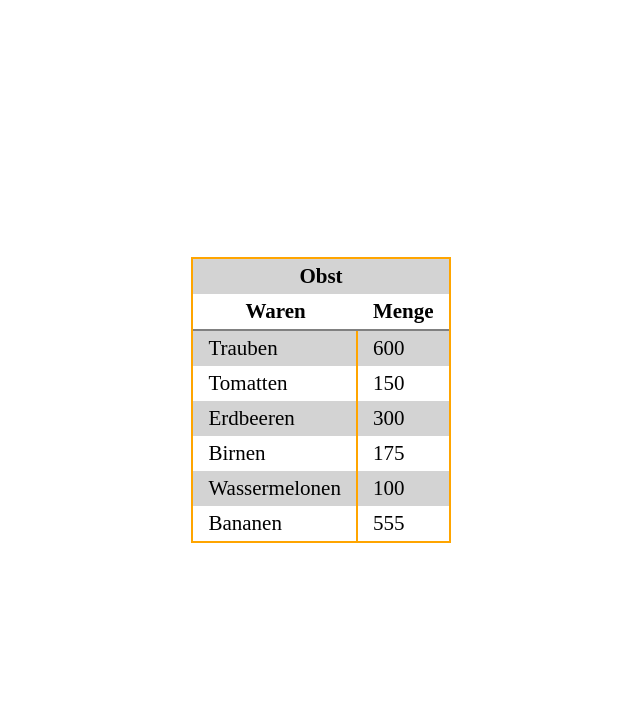
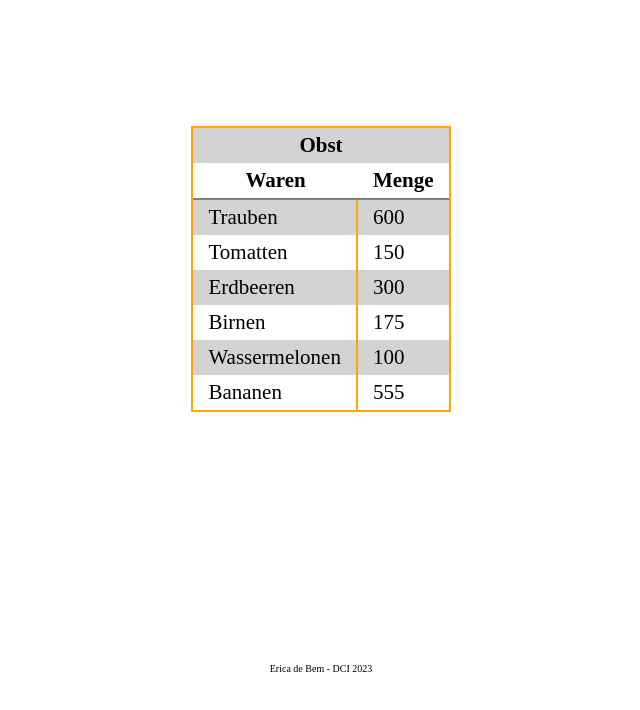
Before and after one commit to ericadebem/tabele-dci, a plain HTML site: page index.html in a window 1280 px wide. Shown: the whole page, without its empty margins (319-959 px from the left). Drawn offline with Linux system fonts and the light colour scheme.

Commit message:
added footer

```diff
--- a/index.html
+++ b/index.html
@@ -45,5 +45,8 @@
             </tr>
         </tbody>
     </table>
+    <footer>
+        <p>Erica de Bem - DCI 2023</p>
+    </footer>
 </body>
 </html>
```
